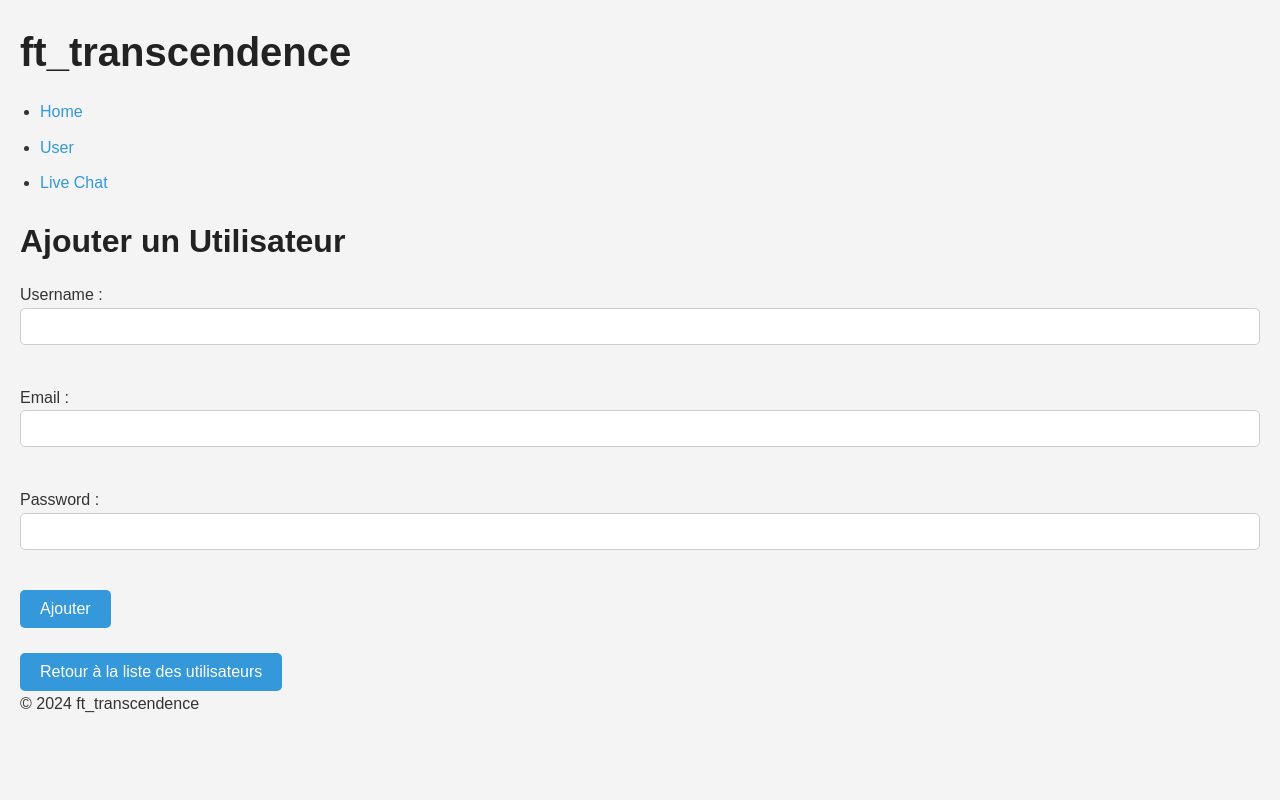
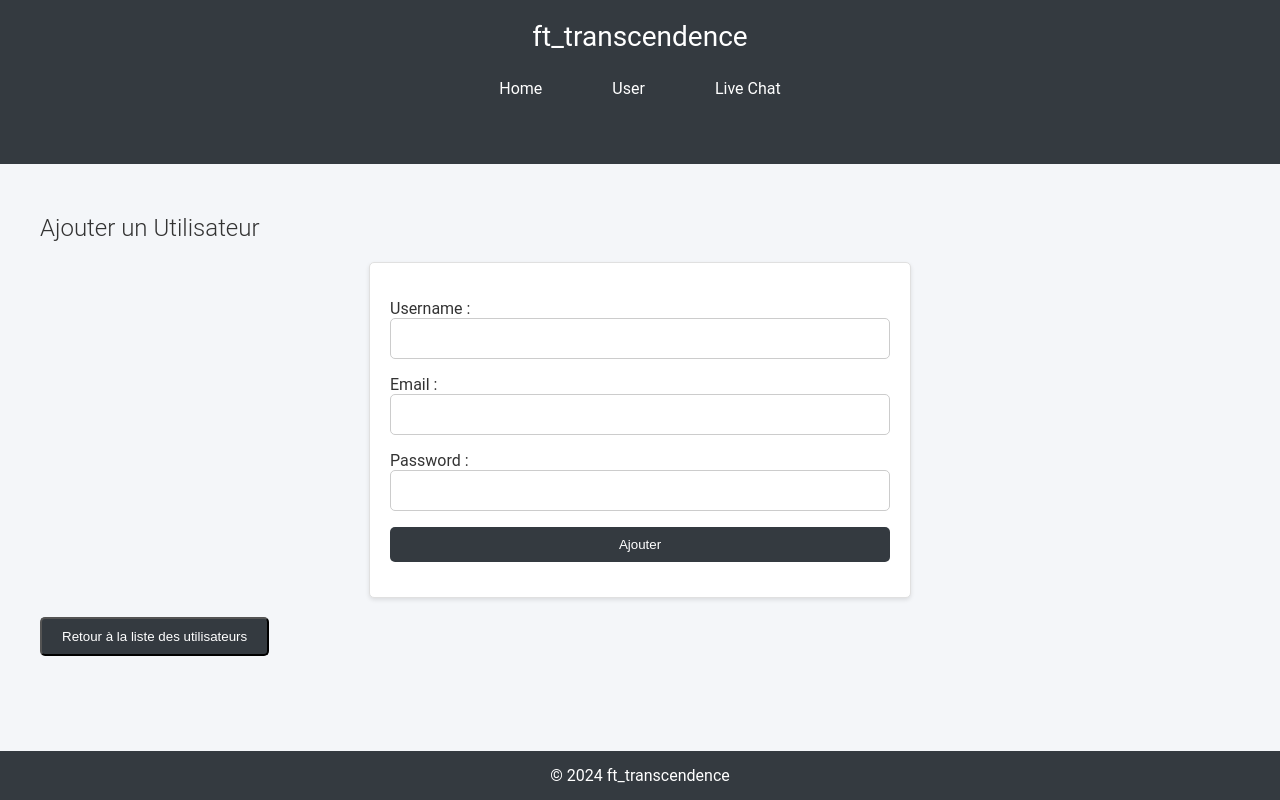
Before and after one commit to qbnt/6_ft_transcendence, a Django app: page /user/add/ in a window 1280 px wide. Run offline with Django 3.2, Linux system fonts and the light colour scheme.

Commit message:
Un peu de css et d'arrangement html

```diff
--- a/projet/srcs/web/ft_transcendence/static/global.css
+++ b/projet/srcs/web/ft_transcendence/static/global.css
@@ -1,169 +1,208 @@
-/* Reset des styles par défaut du navigateur */
-* {
+/* Global Styles */
+body {
+    font-family: 'Roboto', sans-serif;
+    background-color: #f4f6f9;
     margin: 0;
     padding: 0;
-    box-sizing: border-box;
+    color: #333;
 }
 
-/* Style du corps de la page */
-body {
-    font-family: Arial, sans-serif;
-    line-height: 1.6;
-    background-color: #f4f4f4;
-    color: #333;
-    margin: 20px;
+/* Header Styles */
+header {
+    background-color: #343a40;
+    color: white;
+    padding: 20px;
+    text-align: center;
+    display: flex;
+    flex-direction: column;
+    align-items: center;
 }
 
-/* Styles des en-têtes */
-h1, h2, h3, h4, h5, h6 {
-    margin-bottom: 15px;
-    color: #222;
+header h1 {
+    margin: 0;
+    font-size: 28px;
+    font-weight: 400;
 }
 
-h1 {
-    font-size: 2.5em;
+nav {
+    margin: 10px 0;
 }
 
-h2 {
-    font-size: 2em;
+.nav-menu {
+    list-style: none;
+    padding: 0;
+    display: flex;
+    justify-content: center;
+    align-items: center;
 }
 
-h3 {
-    font-size: 1.75em;
+.nav-item {
+    margin: 0 20px;
 }
 
-h4 {
-    font-size: 1.5em;
+.nav-item a {
+    color: white;
+    text-decoration: none;
+    padding: 10px 15px;
+    border-radius: 5px;
+    transition: background-color 0.3s;
 }
 
-h5 {
-    font-size: 1.25em;
+.nav-item a:hover {
+    background-color: #495057;
 }
 
-h6 {
-    font-size: 1em;
+/* Login Form Styles */
+.login-form {
+    margin-top: 20px;
 }
 
-/* Style des paragraphes */
-p {
-    margin-bottom: 20px;
+.login-form form {
+    display: flex;
+    justify-content: center;
+    align-items: center;
 }
 
-/* Style des liens */
-a {
-    color: #3498db;
-    text-decoration: none;
-}
-
-a:hover {
-    text-decoration: underline;
-}
-
-/* Style des listes */
-ul, ol {
-    margin-bottom: 20px;
-    padding-left: 20px;
-}
-
-li {
-    margin-bottom: 10px;
-}
-
-/* Style des boutons */
-button, .button {
-    display: inline-block;
-    padding: 10px 20px;
-    font-size: 1em;
-    color: #fff;
-    background-color: #3498db;
-    border: none;
-    border-radius: 5px;
-    cursor: pointer;
-    text-align: center;
-    text-decoration: none;
-}
-
-button:hover, .button:hover {
-    background-color: #2980b9;
-}
-
-/* Style des formulaires */
-input, textarea, select {
-    width: 100%;
+.login-form input[type="text"],
+.login-form input[type="password"],
+.login-form button {
     padding: 10px;
-    margin-bottom: 20px;
+    margin-right: 10px;
     border: 1px solid #ccc;
     border-radius: 5px;
 }
 
-textarea {
-    height: 150px;
+.login-form input[type="text"],
+.login-form input[type="password"] {
+    flex: 1;
 }
 
-input[type="submit"] {
-    background-color: #3498db;
-    color: #fff;
+.login-form button {
+    background-color: #495057;
+    color: white;
     border: none;
     cursor: pointer;
+    transition: background-color 0.3s;
 }
 
-input[type="submit"]:hover {
-    background-color: #2980b9;
+.login-form button:hover {
+    background-color: #343a40;
 }
 
-/* Style des tables */
-table {
+/* Main Content Styles */
+main {
+    padding: 30px;
+    max-width: 1200px;
+    margin: 0 auto;
+}
+
+main h2 {
+    font-size: 24px;
+    margin-bottom: 20px;
+    font-weight: 300;
+}
+
+main h3 {
+    font-size: 20px;
+    margin-bottom: 15px;
+    font-weight: 300;
+}
+
+ul {
+    list-style-type: none;
+    padding: 0;
+}
+
+.user-list .user-item {
+    display: flex;
+    justify-content: space-between;
+    align-items: center;
+    padding: 15px;
+    background-color: #fff;
+    margin-bottom: 10px;
+    border: 1px solid #e0e0e0;
+    border-radius: 5px;
+    box-shadow: 0 2px 4px rgba(0, 0, 0, 0.1);
+    transition: transform 0.2s;
+}
+
+.user-list .user-item:hover {
+    transform: translateY(-5px);
+}
+
+.user-list .user-item .button-group a {
+    margin-left: 10px;
+}
+
+form {
+    background-color: #fff;
+    padding: 20px;
+    border: 1px solid #e0e0e0;
+    border-radius: 5px;
+    max-width: 500px;
+    margin: 0 auto;
+    box-shadow: 0 2px 4px rgba(0, 0, 0, 0.1);
+}
+
+form input[type="text"],
+form input[type="password"],
+form input[type="email"],
+form input[type="submit"],
+form button {
+    display: block;
     width: 100%;
-    border-collapse: collapse;
+    padding: 12px;
+    margin-bottom: 15px;
+    border: 1px solid #ccc;
+    border-radius: 5px;
+    box-sizing: border-box;
+}
+
+form input[type="submit"],
+form button {
+    background-color: #343a40;
+    color: white;
+    border: none;
+    cursor: pointer;
+    transition: background-color 0.3s;
+}
+
+form input[type="submit"]:hover,
+form button:hover {
+    background-color: #495057;
+}
+
+/* Footer Styles */
+footer {
+    background-color: #343a40;
+    color: white;
+    text-align: center;
+    padding: 15px 0;
+    position: fixed;
+    bottom: 0;
+    width: 100%;
+}
+
+footer p {
+    margin: 0;
+}
+
+/* Additional Styles */
+.btn {
+    display: inline-block;
+    padding: 10px 20px;
+    background-color: #343a40;
+    color: white;
+    text-decoration: none;
+    border-radius: 5px;
+    text-align: center;
+    transition: background-color 0.3s;
+}
+
+.btn:hover {
+    background-color: #495057;
+}
+
+.button-container {
     margin-bottom: 20px;
 }
-
-th, td {
-    padding: 10px;
-    border: 1px solid #ccc;
-    text-align: left;
-}
-
-th {
-    background-color: #f4f4f4;
-}
-
-/* Classes utilitaires */
-.text-center {
-    text-align: center;
-}
-
-.text-right {
-    text-align: right;
-}
-
-.text-left {
-    text-align: left;
-}
-
-.margin-top {
-    margin-top: 20px;
-}
-
-.margin-bottom {
-    margin-bottom: 20px;
-}
-
-.padding {
-    padding: 20px;
-}
-
-.bg-primary {
-    background-color: #3498db;
-    color: #fff;
-}
-
-.bg-secondary {
-    background-color: #2ecc71;
-    color: #fff;
-}
-
-.bg-danger {
-    background-color: #e74c3c;
-    color: #fff;
-}
--- a/projet/srcs/web/ft_transcendence/templates/base.html
+++ b/projet/srcs/web/ft_transcendence/templates/base.html
@@ -9,25 +9,34 @@
     <link rel="stylesheet" href="{% static 'global.css' %}">
     {% block extra_head %}{% endblock %}
 </head>
+
 <body>
     <header>
         <h1>ft_transcendence</h1>
         <nav>
-            <ul>
-                <li><a href="/">Home</a></li>
-                <li><a href="/user/">User</a></li>
-                <li><a href="/live-chat/">Live Chat</a></li>
+            <ul class="nav-menu">
+                <li class="nav-item"><a href="/">Home</a></li>
+                <li class="nav-item"><a href="/user/">User</a></li>
+                <li class="nav-item"><a href="/live-chat/">Live Chat</a></li>
             </ul>
         </nav>
+        <div class="login-form">
+            {% comment %} <form action="{% url 'user_login' %}" method="post">
+                {% csrf_token %}
+                <input type="text" name="username" placeholder="Username" required>
+                <input type="password" name="password" placeholder="Password" required>
+                <button type="submit">Login</button>
+            </form> {% endcomment %}
+        </div>
     </header>
+
     <main>
         {% block content %}
         {% endblock %}
     </main>
+
     <footer>
         <p>&copy; 2024 ft_transcendence</p>
     </footer>
-    {% comment %} <script src="{% static 'js/scripts.js' %}"></script>
-    {% block extra_scripts %}{% endblock %} {% endcomment %}
 </body>
 </html>
```
Also changed, not shown: projet/srcs/web/ft_transcendence/user_manage/templates/user_manage/usr_detail.html (+5 -3 lines), projet/srcs/web/ft_transcendence/user_manage/templates/user_manage/usr_list.html (+11 -10 lines), 1 other file.
